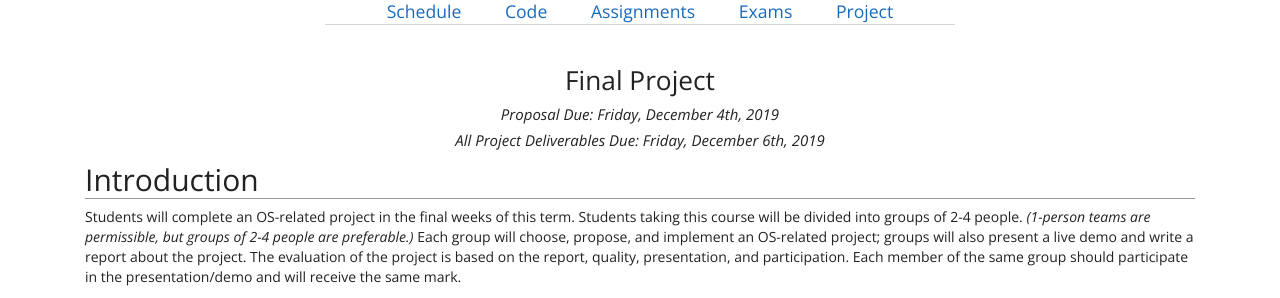
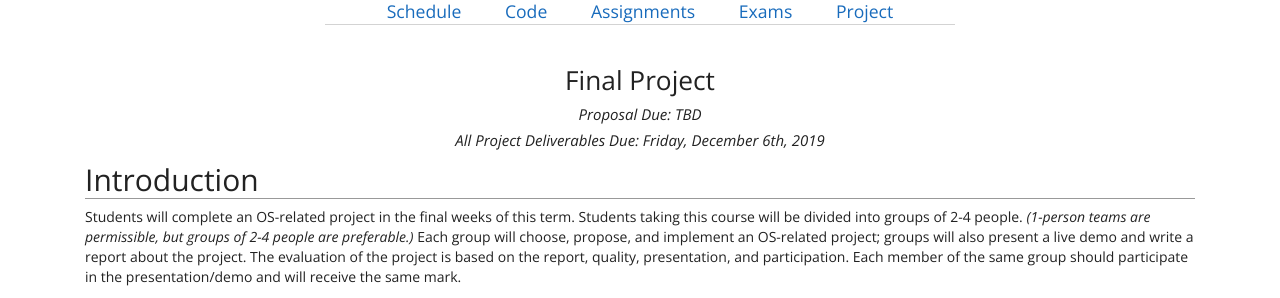
Before and after one commit to traviswpeters/cs460-2019-fall, a Jekyll site: the page built from project.md, in a window 1280 px wide. Shown: the part 163-461 px from the top of the page. Built offline with Jekyll 4.4.1, drawn with Linux system fonts in a browser that asks for light colours; nearby versions of some CDN libraries; our own code applies the rules of GitHub Pages for plain Markdown files.

Commit message:
TBD on proposal

```diff
--- a/project.md
+++ b/project.md
@@ -1,6 +1,6 @@
 ---
 layout: default
-proposal: Friday, December 4th, 2019
+proposal: TBD
 due: Friday, December 6th, 2019
 ---
 
```
